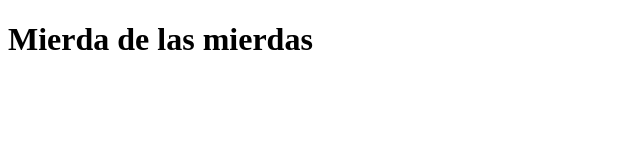
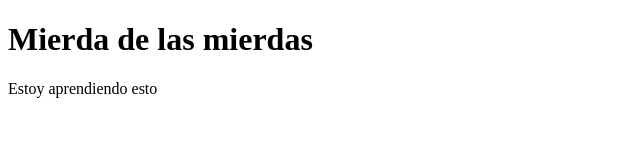
Before and after one commit to yornipaz/git-tensor, a website: page index.html in a window 1280 px wide. Shown: the whole page, without its empty margins (0-640 px from the left). Drawn offline with Linux system fonts and the light colour scheme.

Commit message:
segundo commit con gitignore

```diff
--- a/index.html
+++ b/index.html
@@ -7,5 +7,6 @@
 </head>
 <body>
    <h1> Mierda de las mierdas</h1>
+   <p>Estoy aprendiendo esto</p>
 </body>
 </html>
--- a/package.json
+++ b/package.json
@@ -4,7 +4,8 @@
   "description": "Proyecto del coursera",
   "main": "index.html",
   "scripts": {
-    "start": "npm run lite-server",
+    "start": "npm run lite",
+    "lite" :"lite-server",
     "test": "echo \"Error: no test specified\" && exit 1"
   },
   "repository": {
```
Also changed, not shown: 1 other file.
